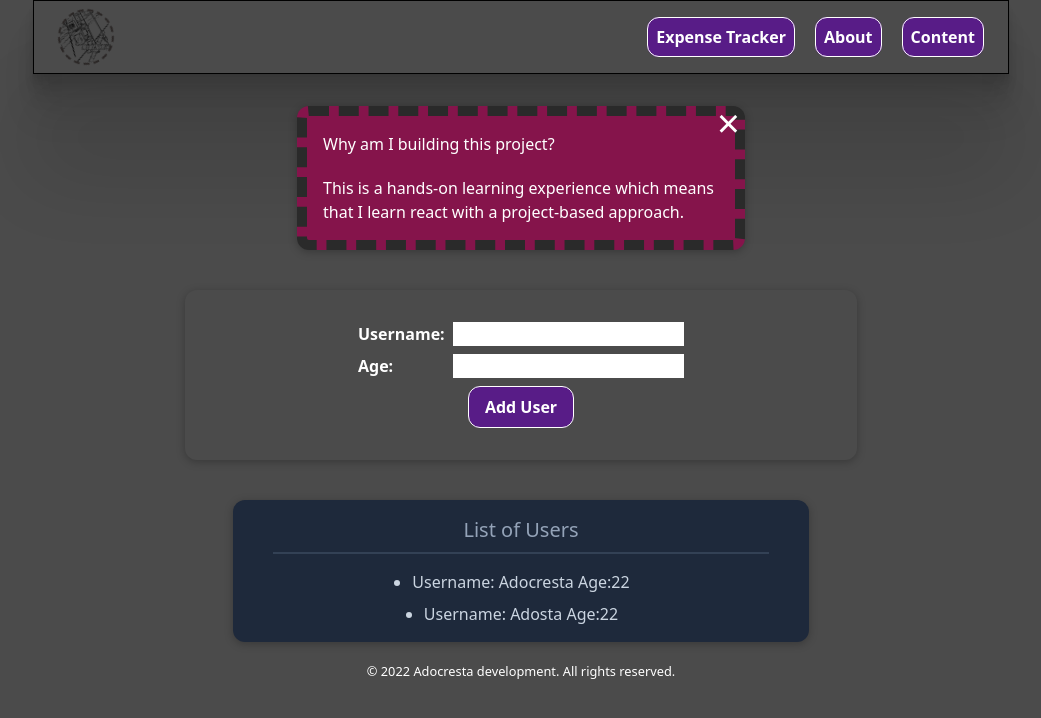
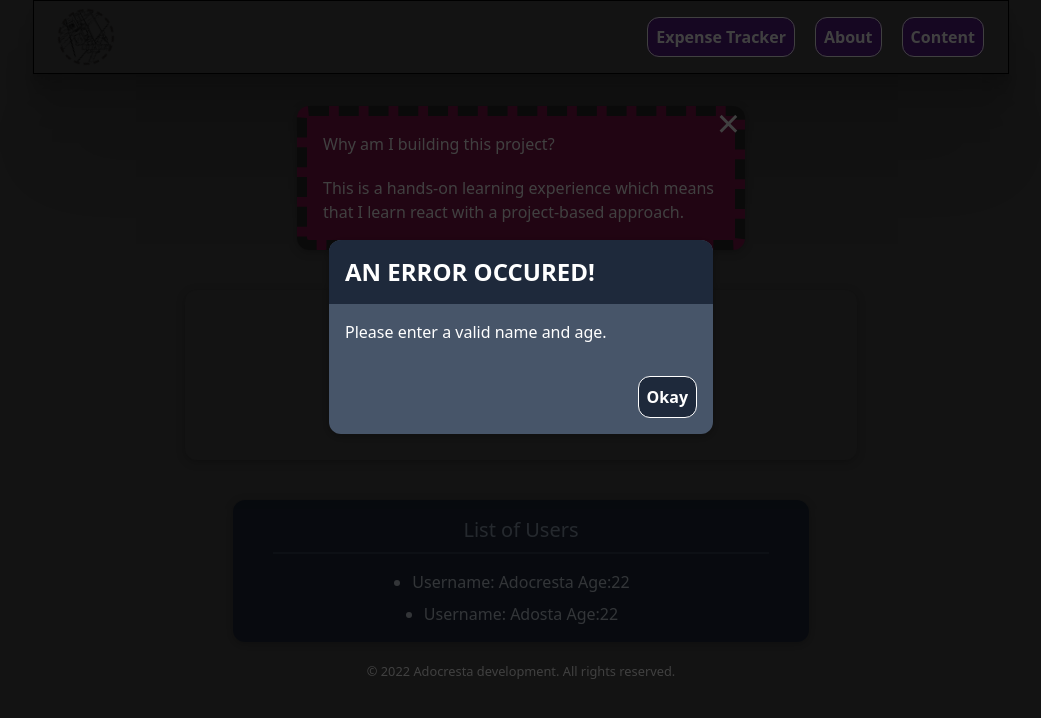
Before and after one commit to Adocresta/learning-react, a React (Vite) app: page / in a window 1280 px wide. Both pictures are taken after a click on the link "Add User". Shown: the top 718 px of the page, without its empty margins (119-1160 px from the left). Built offline with nearby package versions, Linux system fonts and the light colour scheme.

Commit message:
Error modal implemented

```diff
--- /dev/null
+++ b/src/components/UI/ErrorModal.jsx
@@ -0,0 +1,40 @@
+import React from "react";
+
+// Components
+import Card from "./Card";
+import Button from "./Button";
+
+const ErrorModal = (props) => {
+  // destructring the values
+  const { errorTitle, errorMessage } = props;
+
+  return (
+    <div
+      onClick={props.onConfirmError}
+      className="fixed top-0 left-0 w-full h-screen z-10 bg-[#000000bf]"
+    >
+      <div className=""></div>
+      <Card className="mx-auto mt-[30vh] z-50 max-w-sm overflow-hidden bg-slate-600">
+        {/* Error title */}
+        <div className="bg-slate-800 p-4 font-bold text-2xl">
+          <h2 className="m-0 text-white">{errorTitle.toUpperCase()}</h2>
+        </div>
+        {/* error explanation */}
+        <div className="p-4 text-white">
+          <p>{errorMessage}</p>
+        </div>
+        {/* error button */}
+        <div className="p-4 flex justify-end">
+          <Button
+            onClick={props.onConfirmError}
+            className="bg-slate-800 cursor-pointer hover:bg-slate-400"
+          >
+            Okay
+          </Button>
+        </div>
+      </Card>
+    </div>
+  );
+};
+
+export default ErrorModal;
--- a/src/components/UsernameTracker/AddUserPanel/AddUserPanel.jsx
+++ b/src/components/UsernameTracker/AddUserPanel/AddUserPanel.jsx
@@ -3,10 +3,12 @@ import React, { useState } from "react";
 // Components
 import Card from "../../UI/Card";
 import Button from "../../UI/Button";
+import ErrorModal from "../../UI/ErrorModal";
 
 const AddUserPanel = (props) => {
   const [username, setUserName] = useState("");
   const [age, setAge] = useState("");
+  const [error, setError] = useState(null);
 
   // form onChange handlers
   const usernameChangeHandler = (e) => {
@@ -20,8 +22,20 @@ const AddUserPanel = (props) => {
     e.preventDefault();
 
     // validation | make sure to use isNaN cuz '===' doesn't work
-    if (username.trim().length === 0 || isNaN(age)) return;
-    if (+age < 1 || +age > 110) return;
+    if (username.trim().length === 0 || isNaN(age)) {
+      setError({
+        errorTitle: "An error occured!",
+        errorMessage: "Please enter a valid name and age.",
+      });
+      return;
+    }
+    if (+age < 1 || +age > 110) {
+      setError({
+        errorTitle: "An error occured!",
+        errorMessage: "Please enter a valid age between 1 and 110.",
+      });
+      return;
+    }
 
     // new data created
     const newData = {
@@ -39,6 +53,14 @@ const AddUserPanel = (props) => {
   };
 
   return (
+    <>
+      {error && (
+        <ErrorModal
+          onConfirmError={() => setError(null)}
+          errorTitle={error.errorTitle}
+          errorMessage={error.errorMessage}
+        />
+      )}
       <Card className="container max-w-2xl py-8 mt-10 mx-auto text-white text-left">
         <form onSubmit={submitEvetHandler} className="flex flex-col space-y-2">
           <div className="flex flex-row justify-between mx-auto">
@@ -74,6 +96,7 @@ const AddUserPanel = (props) => {
           </Button>
         </form>
       </Card>
+    </>
   );
 };
 
```
Lines whose indentation alone changed are shown as unchanged.
